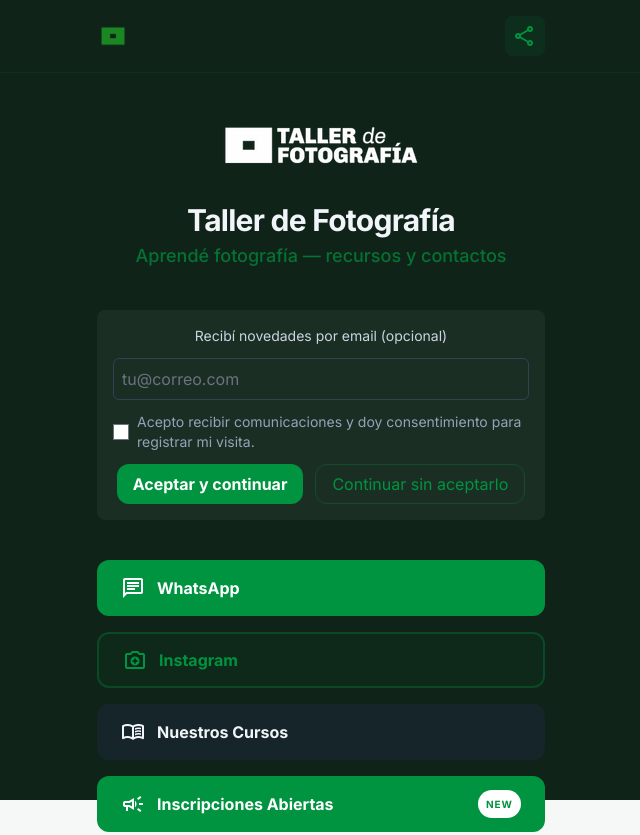
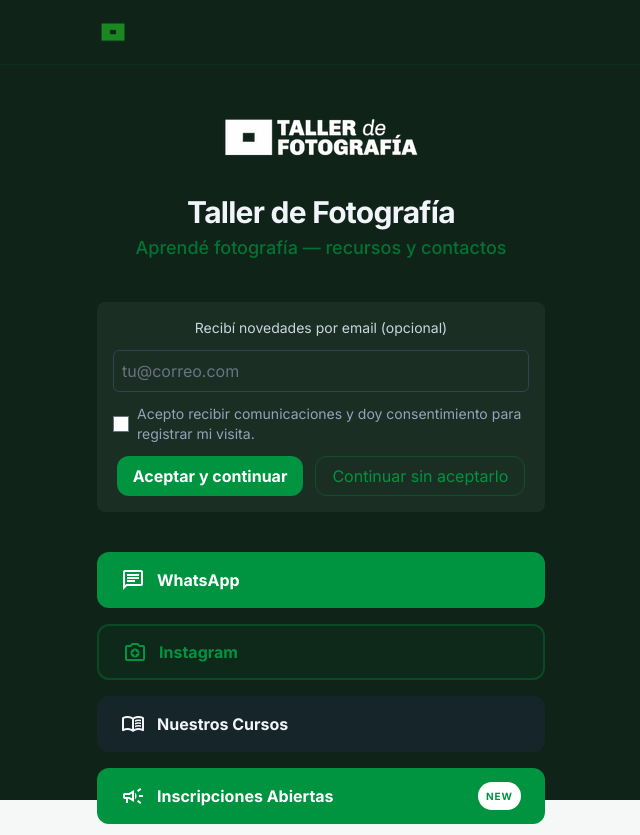
Before and after one commit to tupacrojo/TDF_Landing, a plain HTML site: page index.html in a window 1280 px wide. Shown: the top 835 px of the page, without its empty margins (319-959 px from the left). Drawn offline with nearby package versions, Linux system fonts and the light colour scheme.

Commit message:
Update index.html

```diff
--- a/index.html
+++ b/index.html
@@ -77,10 +77,6 @@
                             src="../assets/Logo taller.png" />
                     </div>
                 </div>
-                <button
-                    class="flex h-10 w-10 items-center justify-center rounded-lg bg-primary/10 hover:bg-primary/20 transition-colors">
-                    <span class="material-symbols-outlined text-primary">share</span>
-                </button>
             </header>
 
             <main class="flex flex-1 flex-col items-center px-6 py-12 md:px-40">
```
